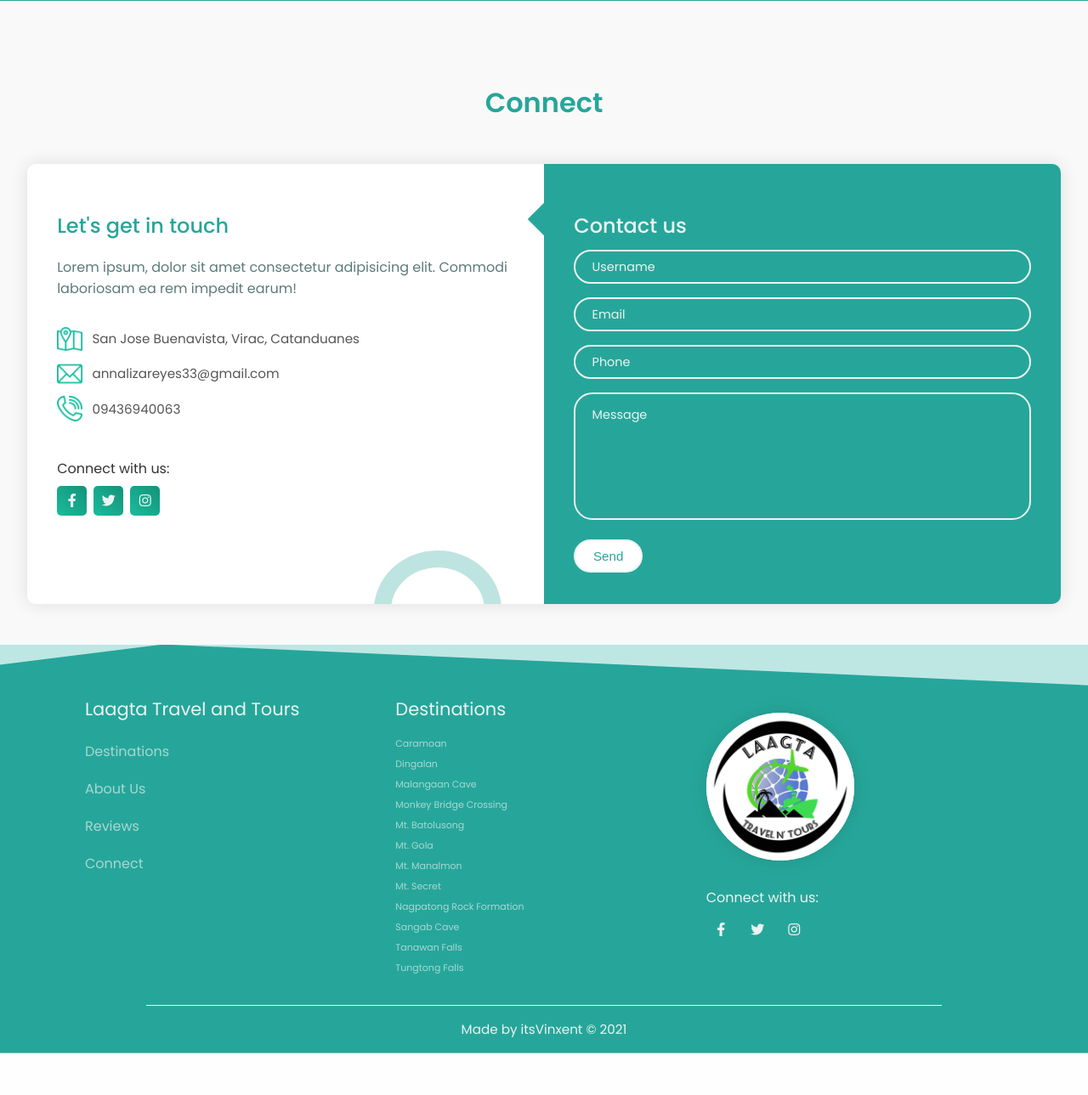
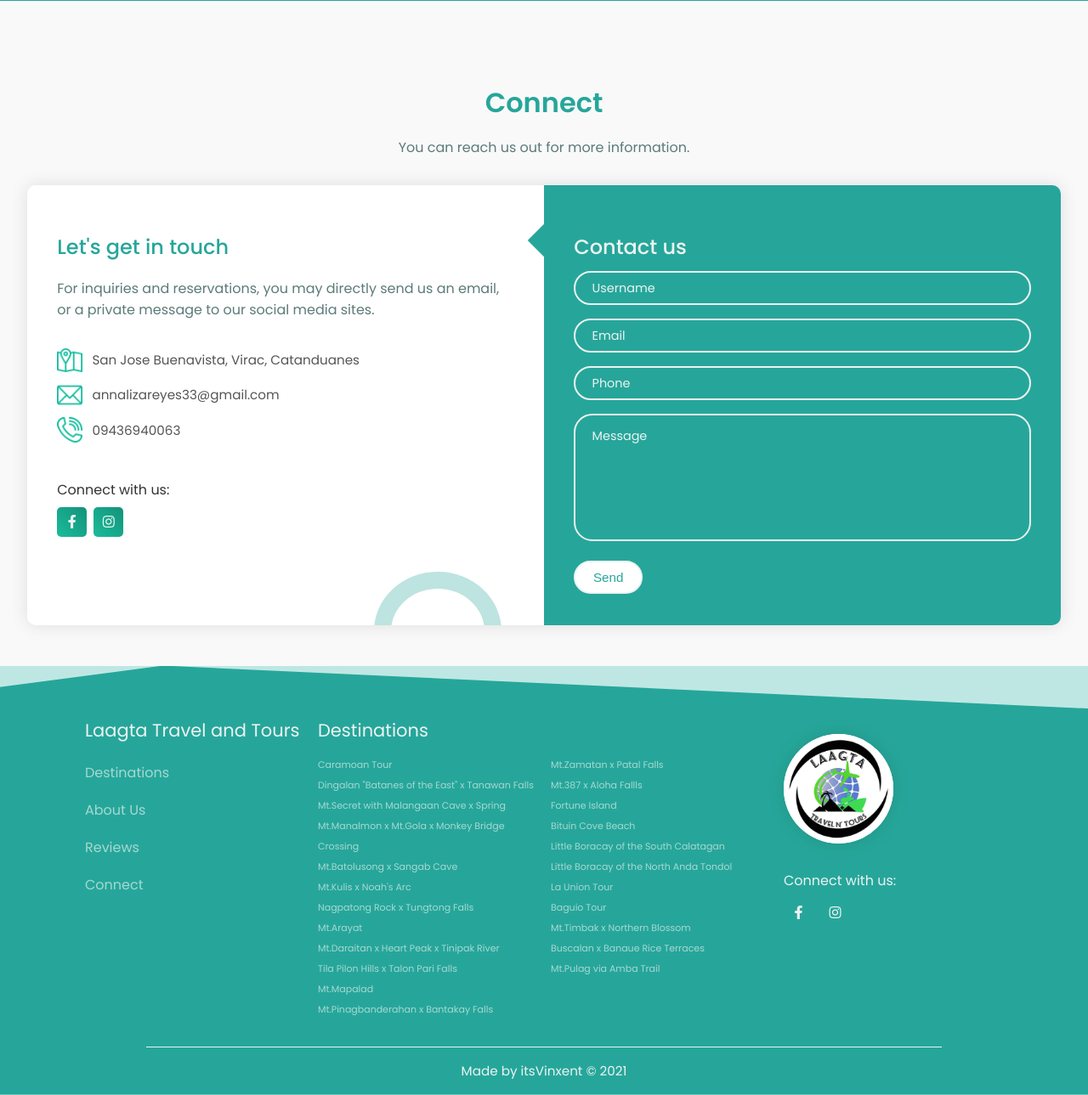
Before and after one commit to itsvinxent/travel-and-tours, a PHP site: page / in a window 1280 px wide. Shown: the part 4037-5326 px from the top of the page at 85% size. Before the commit the page ends 5277 px from the top, so only its background shows below. Run offline with PHP 8.4, Linux system fonts and the light colour scheme; some libraries are stand-ins or nearby versions.

Commit message:
inserted links & removed text placeholders

```diff
--- a/assets/css/styles.css
+++ b/assets/css/styles.css
@@ -381,7 +381,7 @@ right: 0;
 }
 
 .destinations .card-container .cap {
-  height: 60%;
+  height: 50%;
   width: 100%;
   position: absolute;
   bottom: 0;
@@ -822,7 +822,7 @@ footer .content {
   max-width: 1080px;
   margin: auto;
   display: grid;
-  grid-template-columns: repeat(3, 1fr);
+  grid-template-columns: repeat(4, 1fr);
   grid-gap: 16px;
   padding-bottom: 2rem;
 }
@@ -830,6 +830,12 @@ footer .content {
 footer header {
   font-size: 21px;
   padding-block: 16px;
+}
+
+footer header.hidden{
+
+  padding-block: 16px;
+  opacity: 0;
 }
 
 footer .content .cont a {
@@ -899,9 +905,6 @@ footer .notice {
 /*========== MEDIA QUERIES ==========*/
 /* For small devices */
 @media screen and (max-width: 320px) {
-  .nav__logo {
-    padding-right: .5rem;
-  }
   .bd-container {
     margin-left: auto;
     margin-right: auto;
--- a/laagta.html
+++ b/laagta.html
@@ -73,7 +73,7 @@
                             <div class="islands__data">
                                 <h2 class="islands__subtitle">Mt.</h2>
                                 <h1 class="islands__title">Manalmon</h1>
-                                <p class="islands__description">Lorem ipsum dolor sit amet, consectetur adipisicing elit. Optio, eligendi.</p>
+                                <p class="islands__description">San Miguel, Bulacan</p>
                                 <a href="#destinations" class="islands__button">Explore <i class='bx bx-right-arrow-alt islands__button-icon'></i></a>
                             </div>
                         </div>
@@ -87,8 +87,8 @@
                             <div class="islands__data">
                                 <h1 class="islands__title">Nagpatong</h1>
                                 <h2 class="islands__subtitle">Rock Formation</h2>
-                                <p class="islands__description">Lorem ipsum dolor sit amet, consectetur adipisicing elit. Quam, enim?</p>
-                                <a href="#nagpatong" class="islands__button">Explore <i class='bx bx-right-arrow-alt islands__button-icon'></i></a>
+                                <p class="islands__description">Tanay, Rizal</p>
+                                <a href="#destinations" class="islands__button">Explore <i class='bx bx-right-arrow-alt islands__button-icon'></i></a>
                             </div>
                         </div>
                     </section>
@@ -117,7 +117,6 @@
                     <img src="assets/img/caramoan.jpg" alt="">
                     <div class="cap">
                         <h2>Caramoan Tour</h2>
-                        <p>Lorem ipsum dolor sit amet consectetur adipisicing elit. Labore, necessitatibus.</p>
                         <p class="fee"> Event Fee: P999 </p>
                         <div class="rating">
                             <i class="fas fa-star"></i>
@@ -134,7 +133,6 @@
                     <img src="assets/img/manalmon.jpg" alt="">
                     <div class="cap">
                         <h2>Mt.Manalmon x Mt.Gola x Monkey Bridge Crossing</h2>
-                        <p>Lorem ipsum dolor sit amet, consectetur adipisicing elit. Nihil, nobis.</p>
                         <p class="fee"> Event Fee: P1,200</p>
                         <div class="rating">
                             <i class="fas fa-star"></i>
@@ -151,7 +149,6 @@
                     <img src="assets/img/secret.jpg" alt="">
                     <div class="cap">
                         <h2>Mt.Secret w/ Malangaan Cave + Spring</h2>
-                        <p>Lorem ipsum dolor, sit amet consectetur adipisicing elit. Aliquam, aperiam.</p>
                         <p class="fee"> Event Fee: P1,200 </p>
                         <div class="rating">
                             <i class="fas fa-star"></i>
@@ -168,7 +165,6 @@
                     <img src="assets/img/batolusong.jpg" alt="">
                     <div class="cap">
                         <h2>Mt.Batolusong x Sangab Cave</h2>
-                        <p>Lorem ipsum, dolor sit amet consectetur adipisicing elit. Ducimus, deserunt?</p>
                         <p class="fee"> Event Fee: P1,400 </p>
                         <div class="rating">
                             <i class="fas fa-star"></i>
@@ -185,7 +181,6 @@
                     <img src="assets/img/nagpatong.jpg" alt="">
                     <div class="cap">
                         <h2>Nagpatong Rock x Tungtong Falls</h2>
-                        <p>Lorem ipsum dolor sit amet consectetur, adipisicing elit. Tempore, similique!</p>
                         <p class="fee"> Event Fee: P1,400 </p>
                         <div class="rating">
                             <i class="fas fa-star"></i>
@@ -203,7 +198,6 @@
                     <img src="assets/img/dingalan.jpg" alt="">
                     <div class="cap">
                         <h2>Dingalan "Batanes of the East" + Tanawan Falls </h2>
-                        <p>Lorem ipsum dolor, sit amet consectetur adipisicing elit. Repellat, quam.</p>
                         <p class="fee"> Event Fee: P1,400 </p>
                         <div class="rating">
                             <i class="fas fa-star"></i>
@@ -219,7 +213,7 @@
 
         </section>
 
-        <!-- Destination Section End -->
+        <!-- Destination Section Ends -->
 
         <section class="sections about" id="about">
             <h1 class="heading">About Us</h1>
@@ -235,7 +229,6 @@
                 <div class="content">
                     <h3>Our Goal</h3>
                     <p>To satisfy our  traveler's needs and to surpass their expectation.
-
                         We offer low cost, budget friendly tour and satisfaction to people who loves to travel and explore.</p>
                 </div>
             </div>
@@ -261,12 +254,10 @@
                     <h3>Service</h3>
                     <p>Available 24/7</p>
                 </div>
+            </div>
+        </section>
 
-
-
-            </div>
-
-        </section>
+        <!--About Section Ends-->
 
         <section class="sections reviews" id="reviews">
             <h1 class="heading">Reviews</h1>
@@ -279,21 +270,22 @@
                     <div class="fb-post box" data-href="https://www.facebook.com/mian.he.9/posts/3857950937551556" data-width="350" data-show-text="true"><blockquote cite="https://www.facebook.com/mian.he.9/posts/3857950937551556" class="fb-xfbml-parse-ignore"><p>Highly recommended for solo traveler 👌</p>Posted by <a href="#" role="button">Anne Viajedor</a> on&nbsp;<a href="https://www.facebook.com/mian.he.9/posts/3857950937551556">Sunday, October 18, 2020</a></blockquote></div>
                     <div class="fb-post box" data-href="https://www.facebook.com/akosipaul27/posts/3354588284557708" data-width="350" data-show-text="false"><blockquote cite="https://www.facebook.com/akosipaul27/posts/3354588284557708" class="fb-xfbml-parse-ignore"><p>Highly recomended 👍👍👍👍 Very friendly and Accommodating staff and Good photographer 📷📷📷</p>Posted by <a href="#" role="button">Paul Anthony</a> on&nbsp;<a href="https://www.facebook.com/akosipaul27/posts/3354588284557708">Sunday, March 8, 2020</a></blockquote></div>
               </div>
-
-
         </section>
 
-        <!-- contact section -->
+        <!--Reviews Section Ends-->
+
         <section class="sections contact" id="contact" >
             <h1 class="heading">Connect</h1>
-
+            <div class="descriptions">
+                <p>You can reach us out for more information.</p>
+            </div>
 
             <div class="container">
                 <div class="form">
                     <div class="contact-info">
                         <h3 class="title">Let's get in touch</h3>
-                        <p class="text">Lorem ipsum, dolor sit amet consectetur adipisicing elit.
-                            Commodi laboriosam ea rem impedit earum!
+                        <p class="text">For inquiries and reservations, you may directly send us an email,
+                            or a private message to our social media sites.
                         </p>
 
                         <div class="info">
@@ -315,13 +307,10 @@
                         <div class="social-media">
                             <p>Connect with us:</p>
                             <div class="social-icon">
-                                <a href="#">
+                                <a href="https://www.facebook.com/laagtatravelandtours/">
                                     <i class="fab fa-facebook-f"></i>
                                 </a>
-                                <a href="#">
-                                    <i class="fab fa-twitter"></i>
-                                </a>
-                                <a href="#">
+                                <a href="https://www.instagram.com/laagtatravelandtours/">
                                     <i class="fab fa-instagram"></i>
                                 </a>
                             </div>
@@ -356,48 +345,60 @@
                         </form>
                     </div>
                 </div>
-
             </div>
         </section>
 
+        <!--Contact Section Ends-->
 
         <footer>
             <div class="art">
                 <div class="content">
                     <section class="cont">
                         <header>Laagta Travel and Tours</header>
-                        <a href="#">Destinations</a>
-                        <a href="#">About Us</a>
-                        <a href="#">Reviews</a>
-                        <a href="#">Connect</a>
+                        <a href="#destinations">Destinations</a>
+                        <a href="#about">About Us</a>
+                        <a href="#reviews">Reviews</a>
+                        <a href="#contact">Connect</a>
+
                     </section>
                     <section class="destlist">
                         <header>Destinations</header>
-                        <a href="#">Caramoan</a>
-                        <a href="#">Dingalan</a>
-                        <a href="#">Malangaan Cave</a>
-                        <a href="#">Monkey Bridge Crossing</a>
-                        <a href="#">Mt. Batolusong</a>
-                        <a href="#">Mt. Gola</a>
-                        <a href="#">Mt. Manalmon</a>
-                        <a href="#">Mt. Secret</a>
-                        <a href="#">Nagpatong Rock Formation</a>
-                        <a href="#">Sangab Cave</a>
-                        <a href="#">Tanawan Falls</a>
-                        <a href="#">Tungtong Falls</a>
+                        <a href="#destinations">Caramoan Tour</a>
+                        <a href="#destinations">Dingalan "Batanes of the East" x Tanawan Falls</a>
+                        <a href="#destinations">Mt.Secret with Malangaan Cave x Spring</a>
+                        <a href="#destinations">Mt.Manalmon x Mt.Gola x Monkey Bridge Crossing</a>
+                        <a href="#destinations">Mt.Batolusong x Sangab Cave</a>
+                        <a href="#destinations">Mt.Kulis x Noah's Arc</a>
+                        <a href="#destinations">Nagpatong Rock x Tungtong Falls</a>
+                        <a href="#destinations">Mt.Arayat</a>
+                        <a href="#destinations">Mt.Daraitan x Heart Peak x Tinipak River</a>
+                        <a href="#destinations">Tila Pilon Hills x Talon Pari Falls</a>
+                        <a href="#destinations">Mt.Mapalad</a>
+                        <a href="#destinations">Mt.Pinagbanderahan x Bantakay Falls</a>
+                    </section>
+                    <section class="destlist">
+                        <header class="hidden">Destinations</header>
+                        <a href="#destinations">Mt.Zamatan x Patal Falls</a>
+                        <a href="#destinations">Mt.387 x Aloha Fallls</a>
+                        <a href="#destinations">Fortune Island</a>
+                        <a href="#destinations">Bituin Cove Beach</a>
+                        <a href="#destinations">Little Boracay of the South Calatagan</a>
+                        <a href="#destinations">Little Boracay of the North Anda Tondol</a>
+                        <a href="#destinations">La Union Tour</a>
+                        <a href="#destinations">Baguio Tour</a>
+                        <a href="#destinations">Mt.Timbak x Northern Blossom</a>
+                        <a href="#destinations">Buscalan x Banaue Rice Terraces</a>
+                        <a href="#destinations">Mt.Pulag via Amba Trail</a>
                     </section>
                     <section class="socmed">
                         <img class="image" src="assets/img/logo.jpg" alt="">
                         <div class="social-media">
                             <p>Connect with us:</p>
                             <div class="social-icon">
-                                <a href="#">
+                                <a href="https://www.facebook.com/laagtatravelandtours/">
                                     <i class="fab fa-facebook-f"></i>
                                 </a>
-                                <a href="#">
-                                    <i class="fab fa-twitter"></i>
-                                </a>
-                                <a href="#">
+                                <a href="https://www.instagram.com/laagtatravelandtours/">
                                     <i class="fab fa-instagram"></i>
                                 </a>
                             </div>
@@ -411,8 +412,7 @@
             </div>
         </footer>
 
-
-
+        <!--Footer Section Ends-->
         </main>
         <script src="assets/js/contact.js"></script>
 
@@ -448,7 +448,5 @@
                 });
             });
         </script>
-
-
     </body>
 </html>
```
